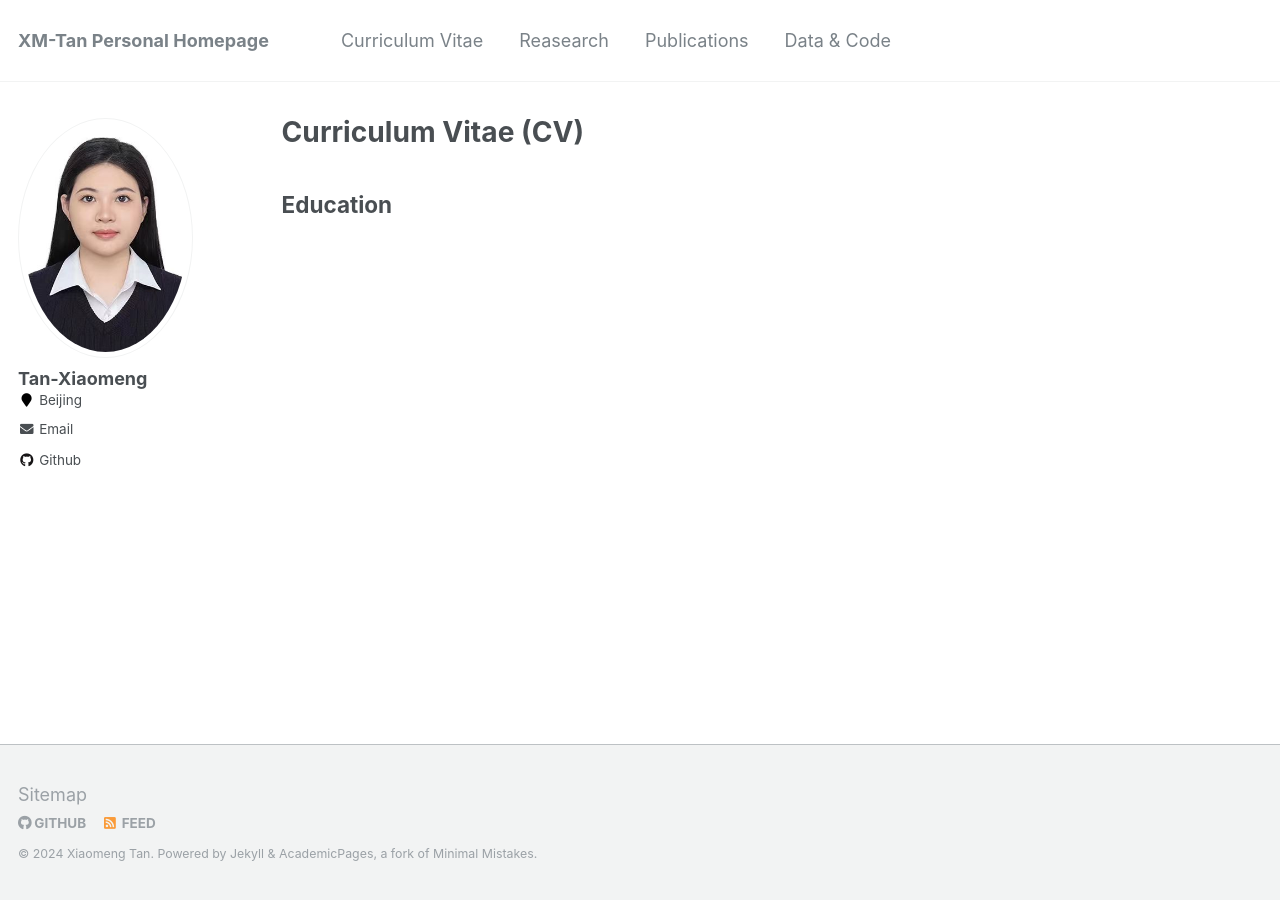
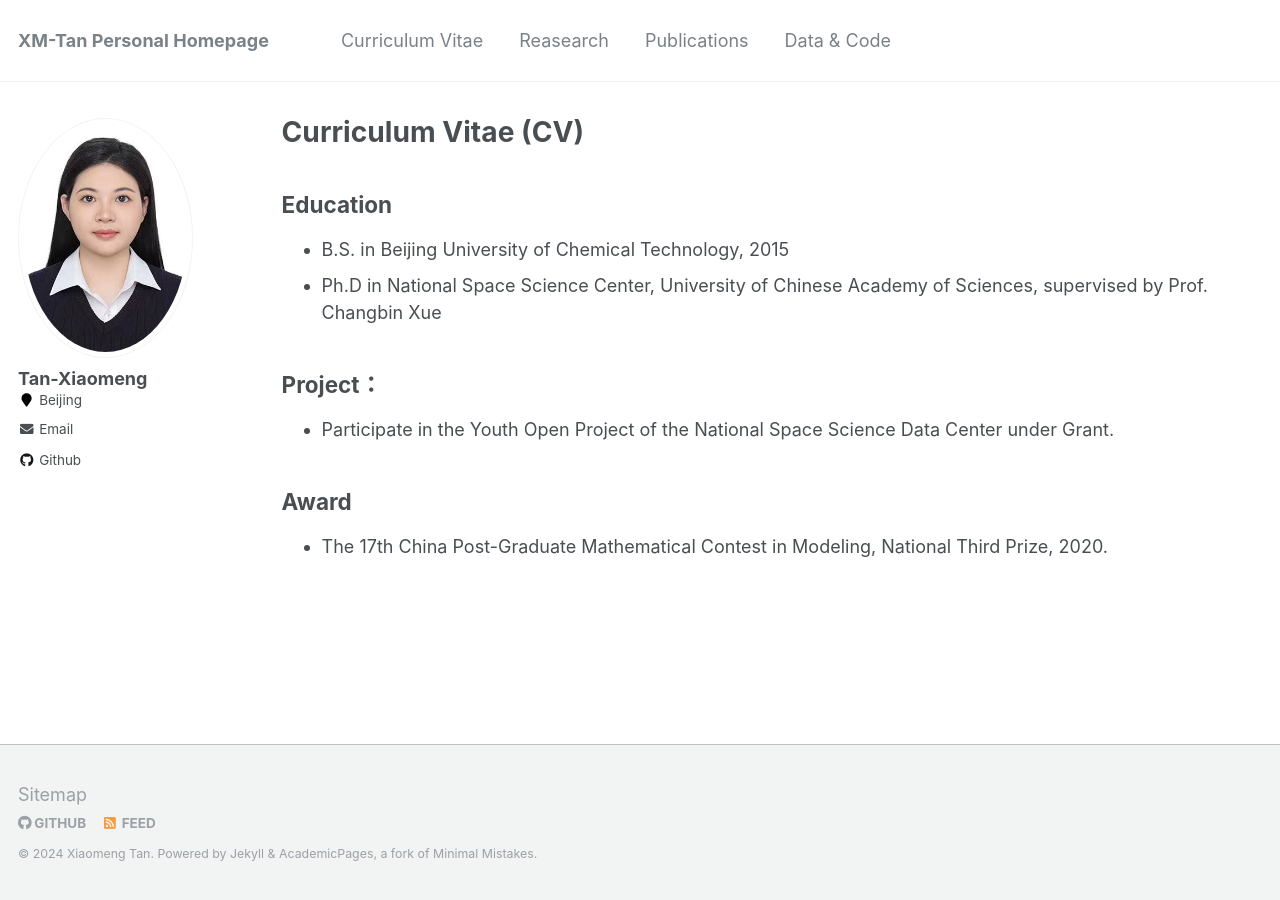
Before and after one commit to XM-Tan/xm-tan.github.io, a Jekyll site: the page built from _pages/cv.md, in a window 1280 px wide. Built offline with Jekyll 4.4.1, drawn with Linux system fonts in a browser that asks for light colours.

Commit message:
Update cv.md

```diff
--- a/_pages/cv.md
+++ b/_pages/cv.md
@@ -10,3 +10,16 @@ redirect_from:
 {% include base_path %}
 
 ## Education
+
+* B.S. in Beijing University of Chemical Technology, 2015
+* Ph.D in National Space Science Center, University of Chinese Academy of Sciences, supervised by Prof. Changbin Xue
+
+
+
+## Project：
+
+* Participate in the Youth Open Project of the National Space Science Data Center under Grant.
+
+## Award
+
+* The 17th China Post-Graduate Mathematical Contest in Modeling, National Third Prize, 2020.
```
